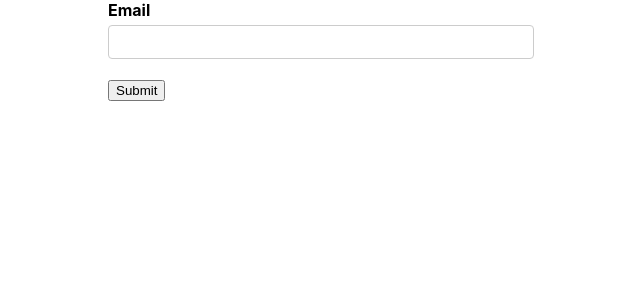
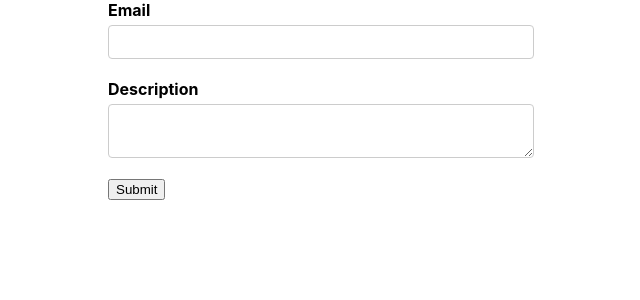
Before and after one commit to Annie-Huang/React-Formik-Tutorials, a React (Create React App) app in the folder formik-controls-demo/: page / in a window 1280 px wide. Shown: the top 300 px of the page, without its empty margins (319-959 px from the left). Built offline with nearby package versions, Linux system fonts and the light colour scheme.

Commit message:
React Formik Tutorial - 34 - Textarea

```diff
--- a/formik-controls-demo/src/components/FormikContainer.js
+++ b/formik-controls-demo/src/components/FormikContainer.js
@@ -5,10 +5,12 @@ import FormikControl from "./FormikControl";
 
 const FormikContainer = () => {
     const initialValues = {
-        email: ''
+        email: '',
+        description: ''
     };
     const validationSchema = Yup.object({
-        email: Yup.string().required('Required')
+        email: Yup.string().required('Required'),
+        description: Yup.string().required('Required')
     });
     const onSubmit = values => console.log('Form data', values);
 
@@ -21,6 +23,7 @@ const FormikContainer = () => {
             {
                 formik => <Form>
                     <FormikControl control='input' type='email' label='Email' name='email' />
+                    <FormikControl control='textarea' label='Description' name='description' />
                     <button type="submit">Submit</button>
                 </Form>
             }
--- a/formik-controls-demo/src/components/FormikControl.js
+++ b/formik-controls-demo/src/components/FormikControl.js
@@ -1,11 +1,13 @@
 import React from 'react';
 import Input from "./Input";
+import Textarea from "./Textarea";
 
 const FormikControl = ({control, ...rest}) => {
     switch (control) {
         case 'input':
             return <Input {...rest} />;
         case 'textarea':
+            return <Textarea {...rest} />;
         case 'select':
         case 'radio':
         case 'checkbox':
--- a/formik-controls-demo/src/components/Textarea.js
+++ b/formik-controls-demo/src/components/Textarea.js
@@ -2,6 +2,9 @@ import React from 'react';
 import {Field, ErrorMessage} from 'formik';
 import TextError from "./TextError";
 
+/*
+  Need to pass: control = 'textarea', label = 'Description', name = 'description'
+ */
 const Textarea = ({label, name, ...rest}) => (
     <div className='form-control'>
         <label htmlFor={name}>{label}</label>
```
